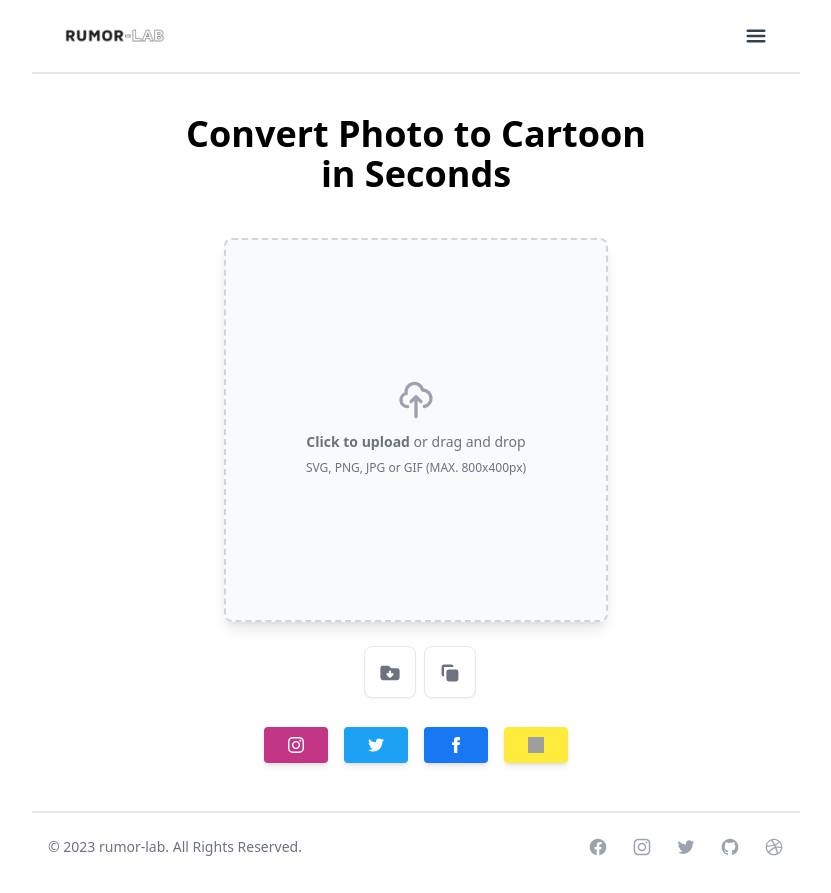
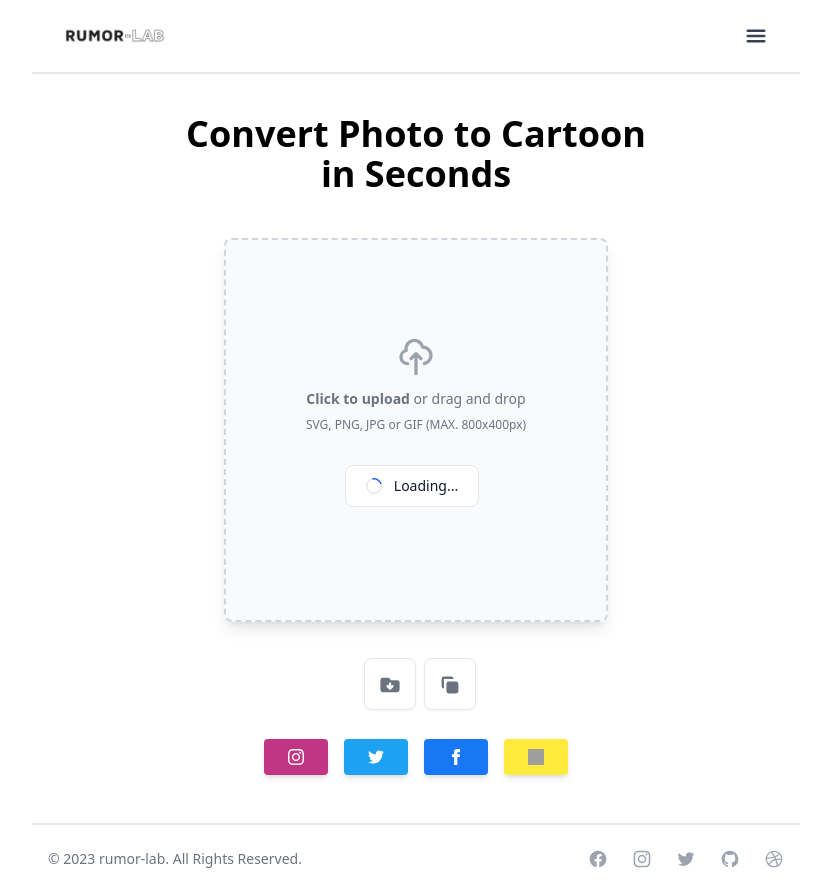
Before and after one commit to rumor1993/rumor-lab-front, a SvelteKit app: page /cartoon in a window 1280 px wide. Shown: the whole page, without its empty margins (224-1055 px from the left). Built offline with nearby package versions, Linux system fonts and the light colour scheme; grey boxes are pictures that could not be loaded.

Commit message:
위치 조정

```diff
--- a/src/routes/cartoon/+page.svelte
+++ b/src/routes/cartoon/+page.svelte
@@ -112,12 +112,28 @@
                 <p class="mb-2 text-sm text-gray-500 "><span
                         class="font-semibold">Click to upload</span> or drag and drop</p>
                 <p class="text-xs text-gray-500 ">SVG, PNG, JPG or GIF (MAX. 800x400px)</p>
+
+
+                <div class="text-center mb-3 mt-8">
+                    <button disabled type="button" class:hidden={isLoading}
+                            class="py-2.5 px-5 mr-2  text-sm font-medium text-gray-900 bg-white rounded-lg border border-gray-200 hover:bg-gray-100 hover:text-blue-700 focus:z-10 focus:ring-2 focus:ring-blue-700 focus:text-blue-700 inline-flex items-center">
+                        <svg aria-hidden="true" role="status"
+                             class="inline w-4 h-4 mr-3 text-gray-200 animate-spin" viewBox="0 0 100 101"
+                             fill="none" xmlns="http://www.w3.org/2000/svg">
+                            <path d="M100 50.5908C100 78.2051 77.6142 100.591 50 100.591C22.3858 100.591 0 78.2051 0 50.5908C0 22.9766 22.3858 0.59082 50 0.59082C77.6142 0.59082 100 22.9766 100 50.5908ZM9.08144 50.5908C9.08144 73.1895 27.4013 91.5094 50 91.5094C72.5987 91.5094 90.9186 73.1895 90.9186 50.5908C90.9186 27.9921 72.5987 9.67226 50 9.67226C27.4013 9.67226 9.08144 27.9921 9.08144 50.5908Z"
+                                  fill="currentColor"/>
+                            <path d="M93.9676 39.0409C96.393 38.4038 97.8624 35.9116 97.0079 33.5539C95.2932 28.8227 92.871 24.3692 89.8167 20.348C85.8452 15.1192 80.8826 10.7238 75.2124 7.41289C69.5422 4.10194 63.2754 1.94025 56.7698 1.05124C51.7666 0.367541 46.6976 0.446843 41.7345 1.27873C39.2613 1.69328 37.813 4.19778 38.4501 6.62326C39.0873 9.04874 41.5694 10.4717 44.0505 10.1071C47.8511 9.54855 51.7191 9.52689 55.5402 10.0491C60.8642 10.7766 65.9928 12.5457 70.6331 15.2552C75.2735 17.9648 79.3347 21.5619 82.5849 25.841C84.9175 28.9121 86.7997 32.2913 88.1811 35.8758C89.083 38.2158 91.5421 39.6781 93.9676 39.0409Z"
+                                  fill="#1C64F2"/>
+                        </svg>
+                        Loading...
+                    </button>
+                </div>
             </div>
             <input id="dropzone-file" type="file" class="hidden" on:change={handleUpload}/>
         </label>
     </div>
 
-    <div class="flex justify-center mt-6">
+    <div class="flex justify-center mt-9 mb-6">
         <div class="mx-2">
             <a on:click={downloadFile(convertImage.imageUrl, convertImage.fileName)}>
                 <button type="button"
@@ -144,21 +160,6 @@
     </div>
 
     <div class="">
-        <div class="text-center mb-6">
-            <button disabled type="button" class:hidden={!isLoading}
-                    class="py-2.5 px-5 mr-2  text-sm font-medium text-gray-900 bg-white rounded-lg border border-gray-200 hover:bg-gray-100 hover:text-blue-700 focus:z-10 focus:ring-2 focus:ring-blue-700 focus:text-blue-700 inline-flex items-center">
-                <svg aria-hidden="true" role="status"
-                     class="inline w-4 h-4 mr-3 text-gray-200 animate-spin" viewBox="0 0 100 101"
-                     fill="none" xmlns="http://www.w3.org/2000/svg">
-                    <path d="M100 50.5908C100 78.2051 77.6142 100.591 50 100.591C22.3858 100.591 0 78.2051 0 50.5908C0 22.9766 22.3858 0.59082 50 0.59082C77.6142 0.59082 100 22.9766 100 50.5908ZM9.08144 50.5908C9.08144 73.1895 27.4013 91.5094 50 91.5094C72.5987 91.5094 90.9186 73.1895 90.9186 50.5908C90.9186 27.9921 72.5987 9.67226 50 9.67226C27.4013 9.67226 9.08144 27.9921 9.08144 50.5908Z"
-                          fill="currentColor"/>
-                    <path d="M93.9676 39.0409C96.393 38.4038 97.8624 35.9116 97.0079 33.5539C95.2932 28.8227 92.871 24.3692 89.8167 20.348C85.8452 15.1192 80.8826 10.7238 75.2124 7.41289C69.5422 4.10194 63.2754 1.94025 56.7698 1.05124C51.7666 0.367541 46.6976 0.446843 41.7345 1.27873C39.2613 1.69328 37.813 4.19778 38.4501 6.62326C39.0873 9.04874 41.5694 10.4717 44.0505 10.1071C47.8511 9.54855 51.7191 9.52689 55.5402 10.0491C60.8642 10.7766 65.9928 12.5457 70.6331 15.2552C75.2735 17.9648 79.3347 21.5619 82.5849 25.841C84.9175 28.9121 86.7997 32.2913 88.1811 35.8758C89.083 38.2158 91.5421 39.6781 93.9676 39.0409Z"
-                          fill="#1C64F2"/>
-                </svg>
-                Loading...
-            </button>
-        </div>
-
         <div class="social inline-flex">
             <div class="mx-2">
                 <button
```
